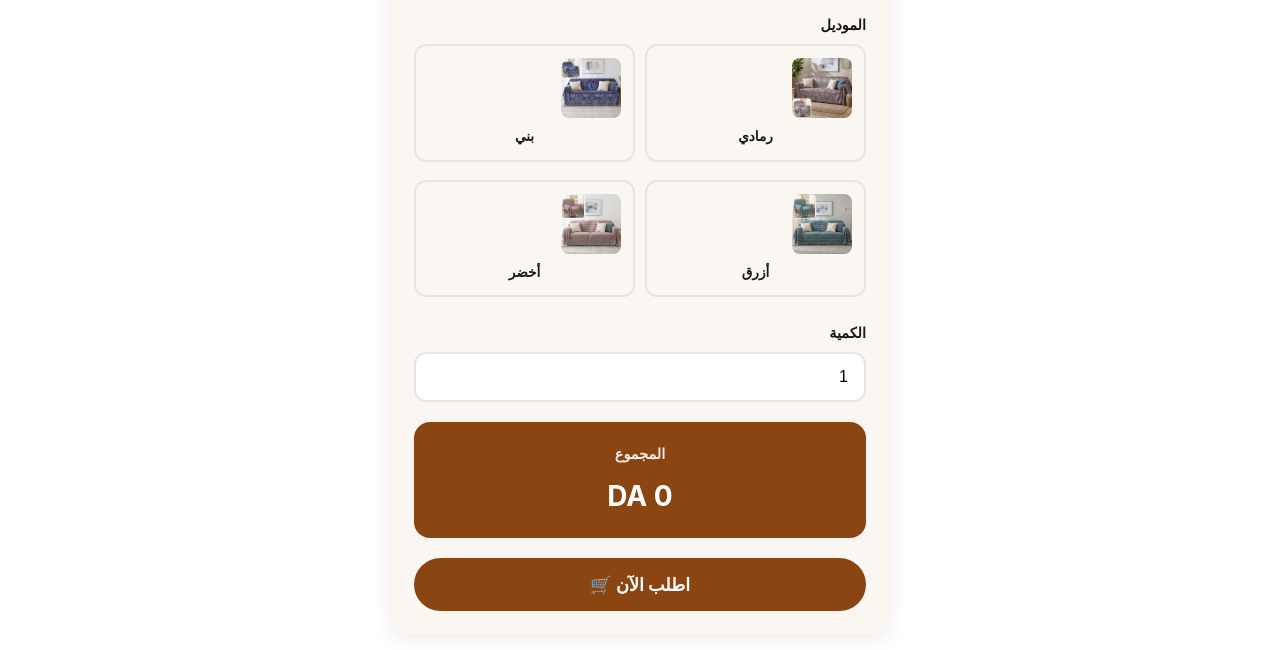
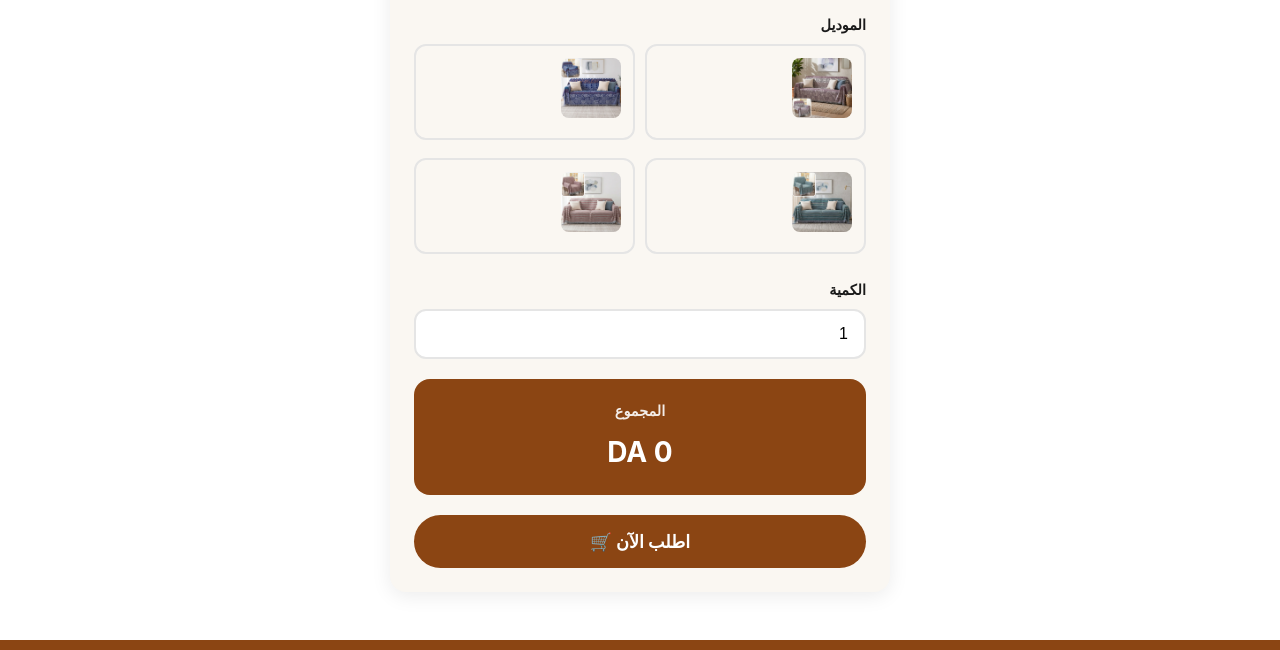
Before and after one commit to stika47/plaid1, a plain HTML site: page index.html in a window 1280 px wide. Shown: the part 4872-5522 px from the top of the page. Drawn offline with Linux system fonts and the light colour scheme.

Commit message:
Update: Product names in form

```diff
--- a/index.html
+++ b/index.html
@@ -892,28 +892,24 @@
                     <label>الموديل</label>
                     <div class="checkbox-grid" id="modelGroup">
                         <label class="checkbox-card">
-                            <input type="checkbox" name="model" value="رمادي">
+                            <input type="checkbox" name="model" value="موديل 1">
                             <span class="checkmark">✓</span>
-                            <img src="images/product images/product image 1.webp" alt="رمادي">
-                            <div class="label">رمادي</div>
+                            <img src="images/product images/product image 1.webp" alt="موديل 1">
                         </label>
                         <label class="checkbox-card">
-                            <input type="checkbox" name="model" value="بني">
+                            <input type="checkbox" name="model" value="موديل 2">
                             <span class="checkmark">✓</span>
-                            <img src="images/product images/product image 2.webp" alt="بني">
-                            <div class="label">بني</div>
+                            <img src="images/product images/product image 2.webp" alt="موديل 2">
                         </label>
                         <label class="checkbox-card">
-                            <input type="checkbox" name="model" value="أزرق">
+                            <input type="checkbox" name="model" value="موديل 3">
                             <span class="checkmark">✓</span>
-                            <img src="images/product images/product image 3.webp" alt="أزرق">
-                            <div class="label">أزرق</div>
+                            <img src="images/product images/product image 3.webp" alt="موديل 3">
                         </label>
                         <label class="checkbox-card">
-                            <input type="checkbox" name="model" value="أخضر">
+                            <input type="checkbox" name="model" value="موديل 4">
                             <span class="checkmark">✓</span>
-                            <img src="images/product images/product image 4.webp" alt="أخضر">
-                            <div class="label">أخضر</div>
+                            <img src="images/product images/product image 4.webp" alt="موديل 4">
                         </label>
                     </div>
                 </div>
```
